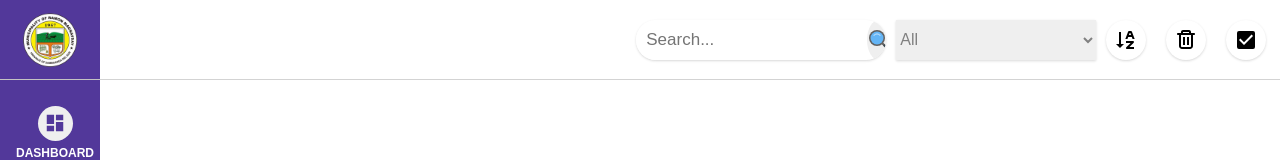
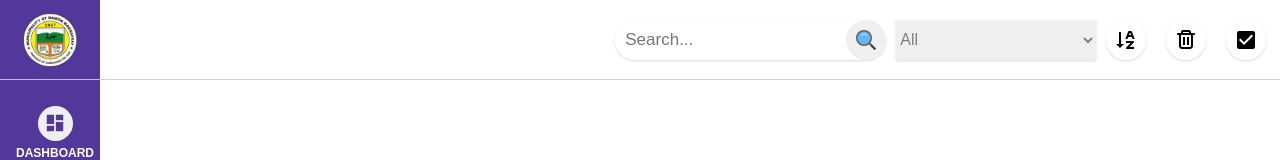
Before and after one commit to alnstien/BMS-frontend, a React (Create React App) app: page /transaction in a window 1280 px wide. Shown: the top 160 px of the page. Built offline with nearby package versions, Linux system fonts and the light colour scheme.

Commit message:
committed

```diff
--- a/src/components/transaction/transaction.css
+++ b/src/components/transaction/transaction.css
@@ -132,14 +132,17 @@
 }
 
 .cat-search{
-    width: 250px;
+    min-width: 250px;
+    max-width: 300px;
     display: flex;
     height: 40px;
     border-radius: 20px;
     overflow: hidden;
+    position: relative;
     --tw-shadow: 0 1px 3px 0 rgba(0, 0, 0, 0.1), 0 1px 2px 0 rgba(0, 0, 0, 0.06);
     box-shadow: var(--tw-ring-offset-shadow, 0 0 #0000), var(--tw-ring-shadow, 0 0 #0000), var(--tw-shadow)
 }
+
 .cat-search input{
     flex: 1;
     padding-left: 10px;
```
